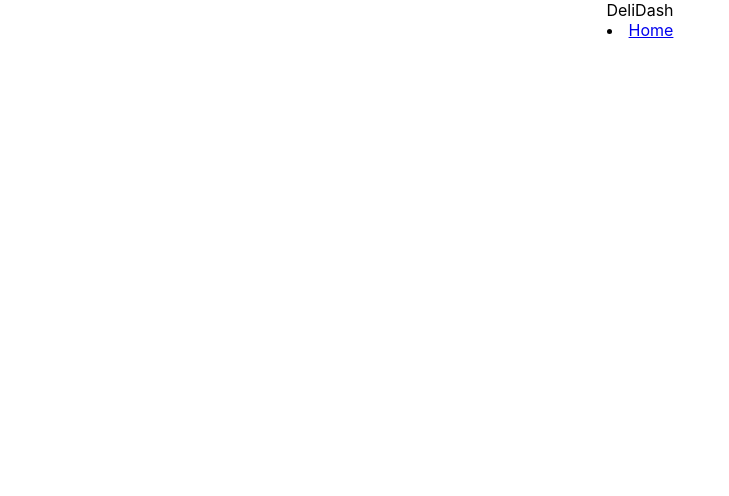
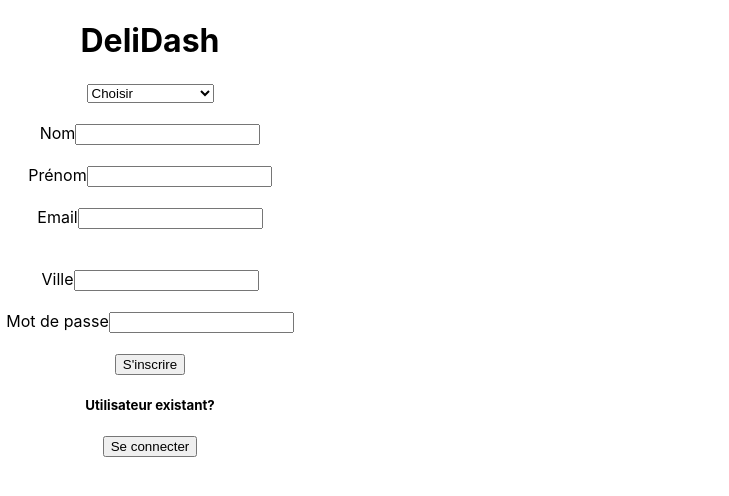
Before and after one commit to Landrien/delidash, a React (Create React App) app: page / in a window 1280 px wide. Shown: the top 496 px of the page, without its empty margins (0-729 px from the left). Built offline with nearby package versions, Linux system fonts and the light colour scheme.

Commit message:
fix: Registration

```diff
--- a/package.json
+++ b/package.json
@@ -10,6 +10,7 @@
     "react-dom": "^18.2.0",
     "react-router-dom": "^6.11.2",
     "react-scripts": "5.0.1",
+    "scripts": "^0.1.0",
     "web-vitals": "^2.1.4"
   },
   "scripts": {
--- a/src/App.js
+++ b/src/App.js
@@ -1,10 +1,10 @@
 
 import './App.css';
-import MainPage from './FrontEnd/MainPage/MainPage';
+import Registration from './FrontEnd/Registration/Registration';
 function App() {
   return (
     <div className="App">
-      <MainPage/>
+      <Registration/>
     </div>
   );
 }
--- /dev/null
+++ b/src/FrontEnd/Registration/Registration.css
@@ -0,0 +1,3 @@
+form{
+    width: 300px;
+}
--- /dev/null
+++ b/src/FrontEnd/Registration/Registration.js
@@ -0,0 +1,62 @@
+import React from 'react'
+import './Registration.css'
+
+export default function Registration() {
+    return (
+        <div>
+            <div className='container'>
+              <form action="" method="post">
+                <div className="text-center">
+                <h1 className="text-3xl text-success">DeliDash</h1>
+                </div>
+                <select>
+                 <option value="option1">Choisir</option>
+                 <option value="option2">Utilisateur</option>
+                 <option value="option3">Restaurateur</option>
+                 <option value="option4">Livreur</option>
+                 <option value="option4">Développeur tiers</option>
+                </select>
+                <br></br>
+                <br></br>
+                <div>
+                  <label htmlFor="">Nom</label>
+                  <input type="text" className='form-control' />
+                </div>
+                <br></br>
+                <div>
+                   <label htmlFor="">Prénom</label>
+                   <input type="text" className='form-control' />
+                </div>
+                <br></br>
+                <div>
+                   <label htmlFor="">Email</label>
+                   <input type="email" className='form-control' />
+                </div>
+                <br></br>
+                <br></br>
+                <div>
+                   <label htmlFor="">Ville</label>
+                   <input type="text" className='form-control' />
+                </div>
+                <br></br>
+                <div>
+                   <label htmlFor="">Mot de passe</label>
+                   <input type="password" className='form-control' />
+                </div>
+                <br></br>
+                <div>
+                    <button className="btn btn-success btn-block mt-3">
+                        S'inscrire
+                    </button>
+                </div>
+                <h5>Utilisateur existant?</h5>
+                <div>
+                    <button className="btn btn-success btn-block mt-3">
+                        Se connecter
+                    </button>
+                </div>
+                </form>
+            </div>
+        </div>
+    )
+}
--- a/src/index.js
+++ b/src/index.js
@@ -3,7 +3,7 @@ import ReactDOM from 'react-dom/client';
 import './index.css';
 import App from './App';
 import reportWebVitals from './reportWebVitals';
-import { BrowserRouter as Router, Routes, Route, BrowserRouter} from 'react-router-dom';
+import { BrowserRouter as Router, Routes, Route} from 'react-router-dom';
 
 
 const root = ReactDOM.createRoot(document.getElementById('root'));
```
Also changed, not shown: 1 other file (tests, documents, lock files or other folders).
